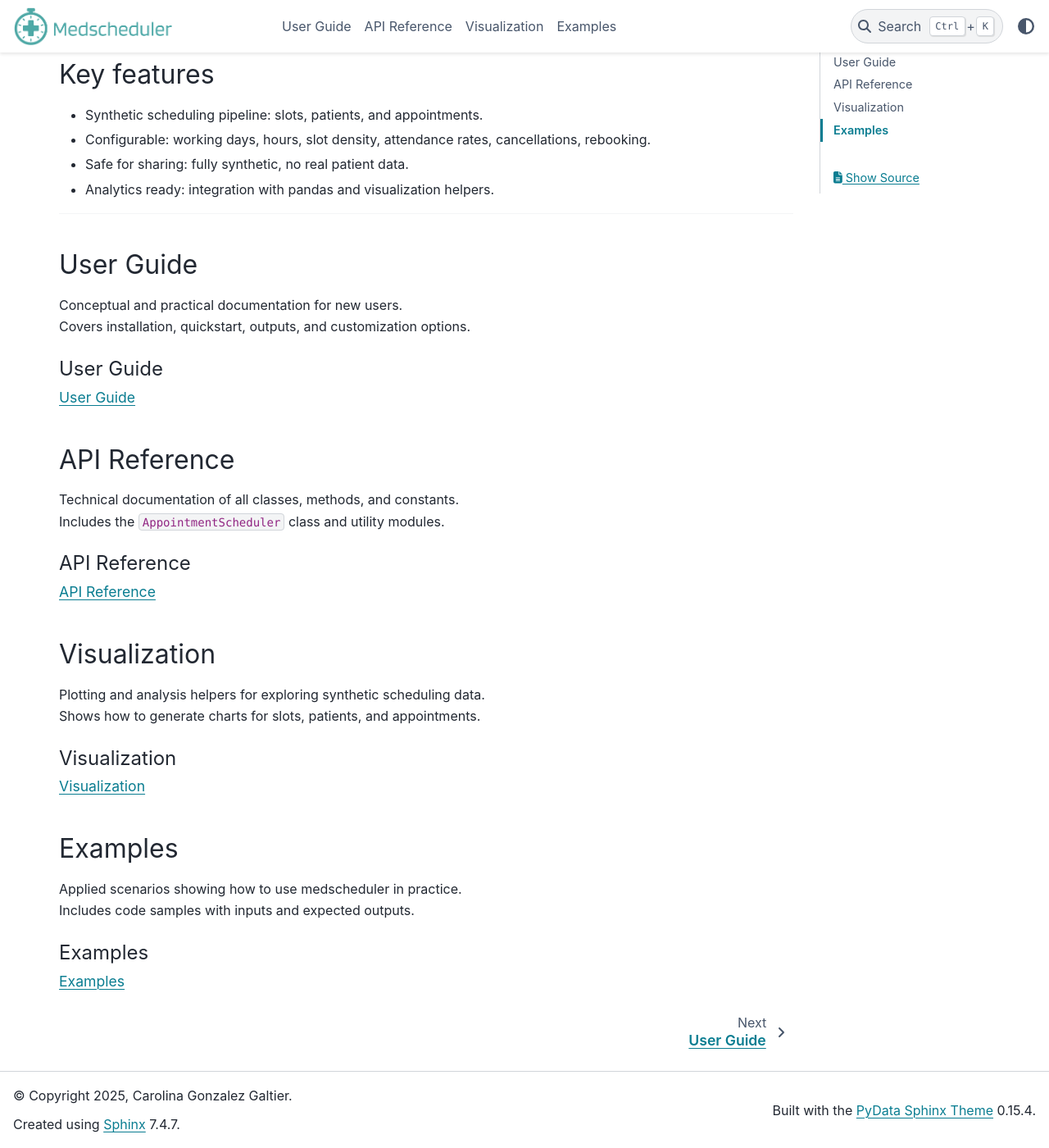
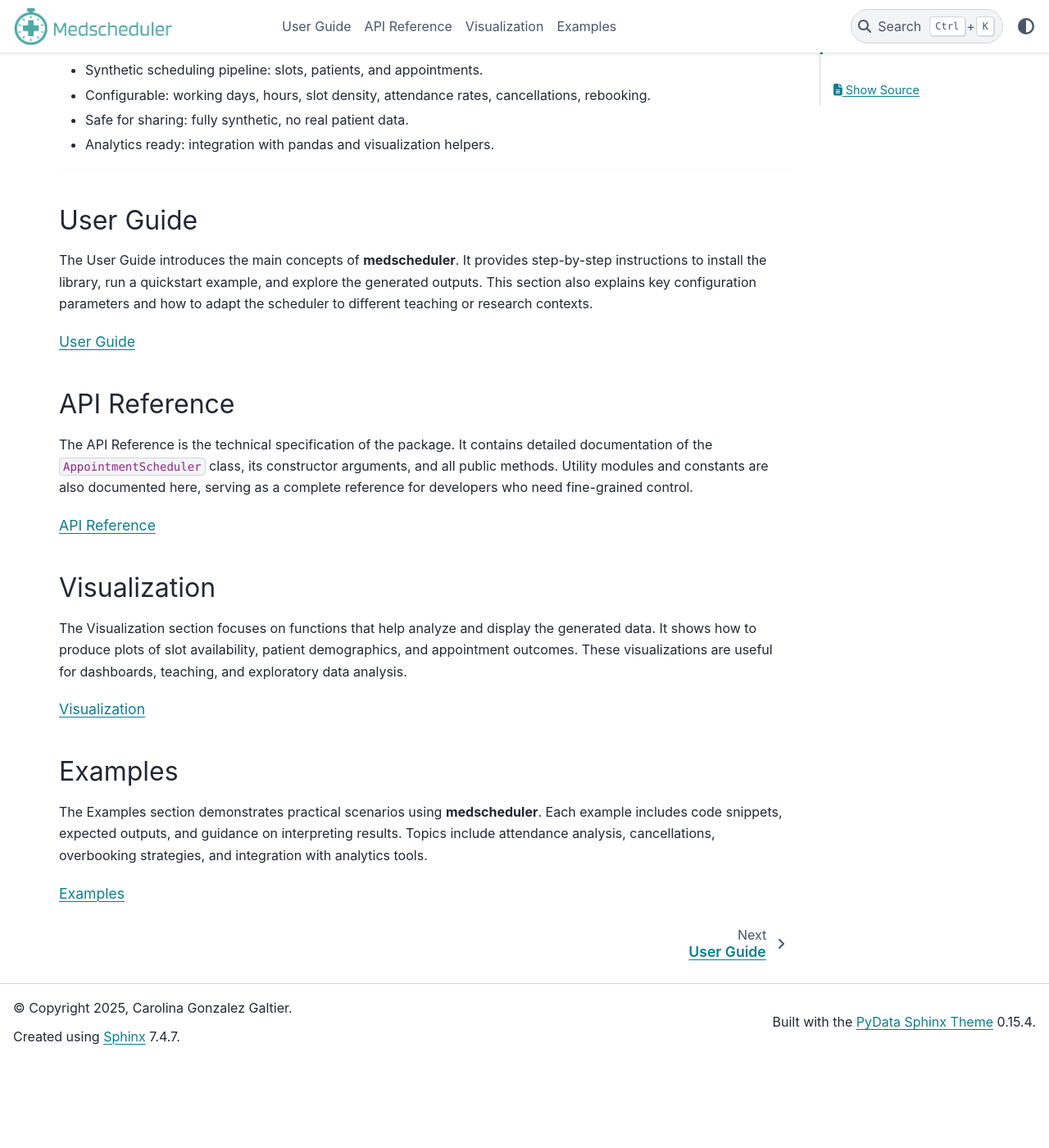
Before and after one commit to carogaltier/medscheduler, a Sphinx documentation site: the page built from docs/index.md, in a window 1280 px wide and 1400 px high, scrolled down 464 px. Shown: the whole window at 82% size. Built offline with Sphinx 7.4.7 and the PyData theme 0.15.4, drawn with Linux system fonts in a browser that asks for light colours; after the commit the page ends 1757 px from its top, so only the background shows below that.

Commit message:
Update index.md

````diff
--- a/docs/index.md
+++ b/docs/index.md
@@ -1,9 +1,3 @@
-```{image} _static/logo.png
-:alt: Medscheduler logo
-:align: center
-:width: 220px
-```
-
 # Medscheduler
 
 **Medscheduler** is a Python library for generating synthetic outpatient scheduling datasets.
@@ -28,11 +22,11 @@
 
 ## User Guide
 
-Conceptual and practical documentation for new users.
-Covers installation, quickstart, outputs, and customization options.
+The User Guide introduces the main concepts of **medscheduler**. It provides step-by-step instructions
+to install the library, run a quickstart example, and explore the generated outputs. This section also
+explains key configuration parameters and how to adapt the scheduler to different teaching or research contexts.
 
 ```{toctree}
-:caption: User Guide
 :maxdepth: 2
 
 user-guide/index
@@ -40,11 +34,11 @@
 
 ## API Reference
 
-Technical documentation of all classes, methods, and constants.
-Includes the `AppointmentScheduler` class and utility modules.
+The API Reference is the technical specification of the package. It contains detailed documentation of
+the `AppointmentScheduler` class, its constructor arguments, and all public methods. Utility modules and
+constants are also documented here, serving as a complete reference for developers who need fine-grained control.
 
 ```{toctree}
-:caption: API Reference
 :maxdepth: 2
 
 api-reference/index
@@ -52,11 +46,11 @@
 
 ## Visualization
 
-Plotting and analysis helpers for exploring synthetic scheduling data.
-Shows how to generate charts for slots, patients, and appointments.
+The Visualization section focuses on functions that help analyze and display the generated data. It shows how
+to produce plots of slot availability, patient demographics, and appointment outcomes. These visualizations are
+useful for dashboards, teaching, and exploratory data analysis.
 
 ```{toctree}
-:caption: Visualization
 :maxdepth: 2
 
 visualization/index
@@ -64,11 +58,11 @@
 
 ## Examples
 
-Applied scenarios showing how to use medscheduler in practice.
-Includes code samples with inputs and expected outputs.
+The Examples section demonstrates practical scenarios using **medscheduler**. Each example includes code snippets,
+expected outputs, and guidance on interpreting results. Topics include attendance analysis, cancellations,
+overbooking strategies, and integration with analytics tools.
 
 ```{toctree}
-:caption: Examples
 :maxdepth: 2
 
 examples/index
````
